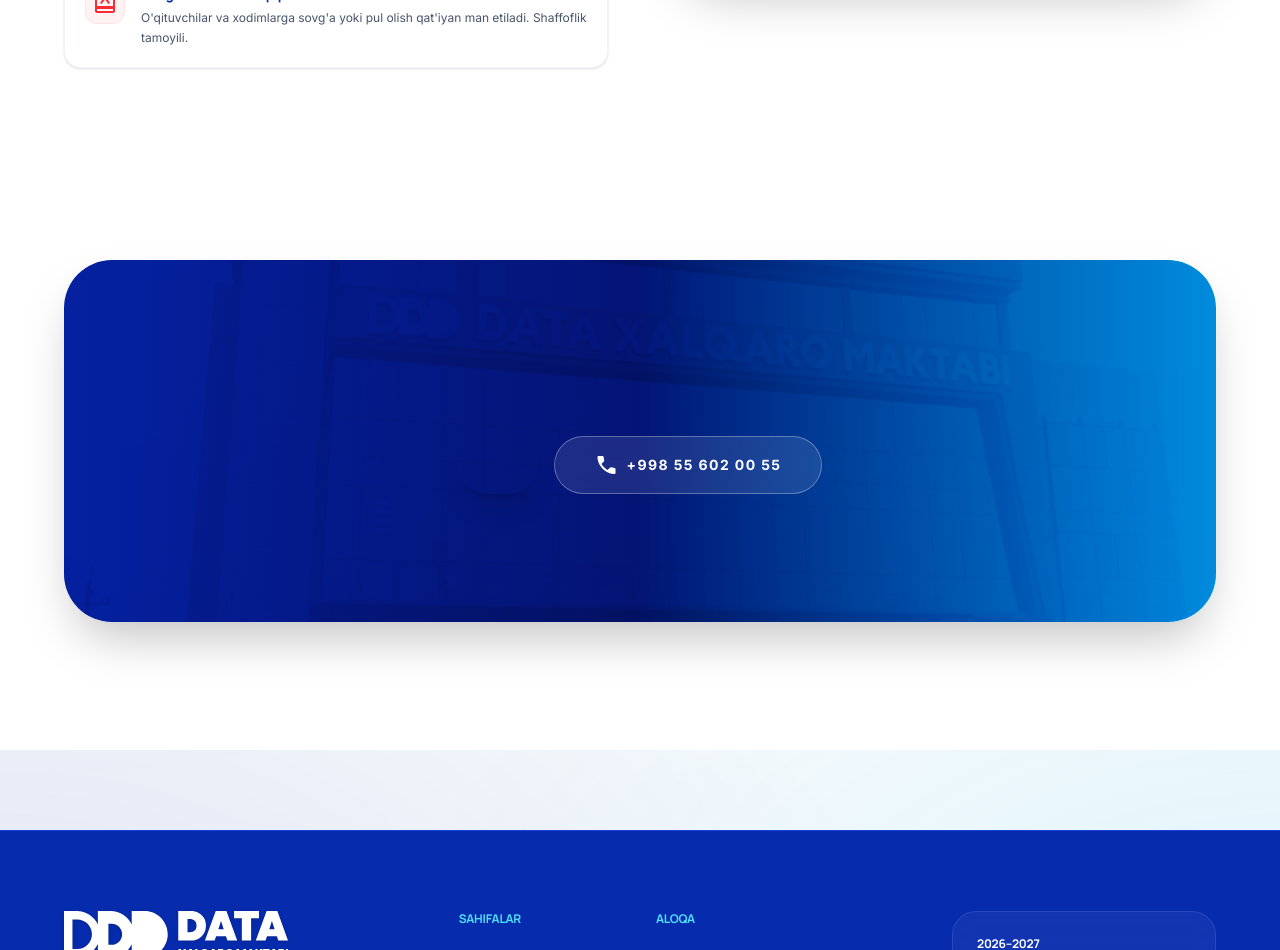
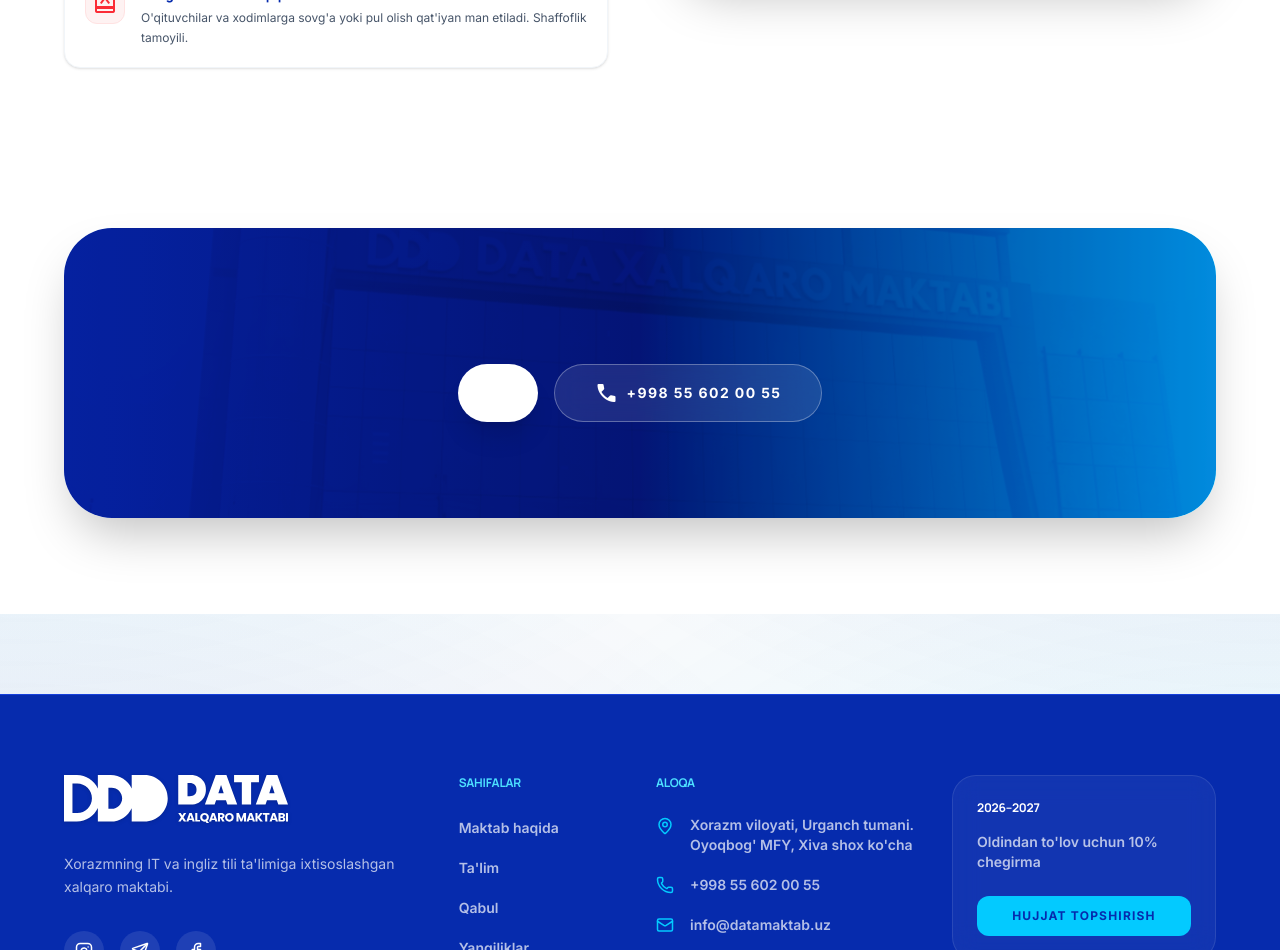
Before and after one commit to norbekqodirov/datamaktab, a React (Vite) app: page /qabul in a window 1280 px wide. Shown: the part 5380-6330 px from the top of the page. Built offline with nearby package versions, Linux system fonts and the light colour scheme; no server answers.

Commit message:
style: fix CTA button legibility and excessively large paddings

```diff
--- a/src/pages/About.tsx
+++ b/src/pages/About.tsx
@@ -520,8 +520,8 @@ export default function About() {
               </motion.div>
             ))}
           </div>
-          <div className="text-center">
-            <Link to="/maktab-haqida/jamoa" className="btn-secondary px-8 py-4 rounded-full text-sm font-bold uppercase tracking-widest inline-flex items-center gap-2 hover:scale-105 transition-transform">
+          <div className="text-center mt-12">
+            <Link to="/maktab-haqida/jamoa" className="bg-primary text-white hover:bg-[#041c80] px-8 py-4 rounded-full text-sm font-bold uppercase tracking-widest inline-flex items-center gap-2 hover:scale-105 transition-all shadow-lg">
               Barcha jamoa a'zolarini ko'rish <ArrowRight size={16} />
             </Link>
           </div>
--- a/src/pages/Admission.tsx
+++ b/src/pages/Admission.tsx
@@ -395,9 +395,9 @@ export default function Admission() {
       </section>
 
       {/* CTA */}
-      <section className="py-32">
+      <section className="py-16 md:py-24">
         <div className="max-w-[1440px] mx-auto px-6 md:px-16">
-          <div className="relative rounded-[3rem] overflow-hidden bg-gradient-to-r from-primary via-[#041c80] to-secondary py-12 md:py-16 md:py-32 px-6 md:px-16 text-center shadow-2xl">
+          <div className="relative rounded-[3rem] overflow-hidden bg-gradient-to-r from-primary via-[#041c80] to-secondary py-16 md:py-24 px-6 md:px-16 text-center shadow-2xl">
             <div className="absolute inset-0">
               <div className="absolute inset-0 bg-primary/40 mix-blend-multiply z-10" />
               <img className="w-full h-full object-cover scale-110 opacity-[0.15] mix-blend-overlay" src="/maktab.jpg" alt="" />
@@ -409,11 +409,11 @@ export default function Admission() {
                   {get('adm_cta_title', a.cta_title)}
                 </EditableText>
                 <EditableText value={get('adm_cta_desc', a.cta_desc)} onSave={v => saveKey('adm_cta_desc', v)} as="p" multiline
-                  className="text-white/80 max-w-2xl mx-auto mb-12 text-lg leading-relaxed">
+                  className="text-white/80 max-w-2xl mx-auto mb-10 text-lg leading-relaxed">
                   {get('adm_cta_desc', a.cta_desc)}
                 </EditableText>
                 <div className="flex flex-col sm:flex-row gap-4 justify-center">
-                  <button onClick={openEnrollModal} className="btn-secondary px-10 py-4 rounded-full font-bold uppercase tracking-widest text-sm shadow-xl">
+                  <button onClick={openEnrollModal} className="bg-white text-primary hover:bg-slate-50 transition-colors px-10 py-4 rounded-full font-bold uppercase tracking-widest text-sm shadow-xl">
                     {a.cta_primary}
                   </button>
                   <a href="tel:+998556020055" className="bg-white/10 border border-white/30 backdrop-blur-lg text-white px-10 py-4 rounded-full font-bold uppercase tracking-widest text-sm hover:bg-white hover:text-primary transition-all flex items-center gap-2 justify-center">
--- a/src/pages/Home.tsx
+++ b/src/pages/Home.tsx
@@ -453,9 +453,9 @@ export default function Home() {
       )}
 
       {/* ─── CTA ─── */}
-      <section className="py-32">
+      <section className="py-16 md:py-24">
         <div className="max-w-[1440px] mx-auto px-6 md:px-16">
-          <div className="relative rounded-[3rem] overflow-hidden bg-gradient-to-r from-primary via-[#041c80] to-secondary py-12 md:py-16 md:py-32 px-6 md:px-16 text-center shadow-2xl">
+          <div className="relative rounded-[3rem] overflow-hidden bg-gradient-to-r from-primary via-[#041c80] to-secondary py-16 md:py-24 px-6 md:px-16 text-center shadow-2xl">
             <div className="absolute inset-0">
               <div className="absolute inset-0 bg-primary/40 mix-blend-multiply z-10" />
               <img className="w-full h-full object-cover scale-110 opacity-[0.15] mix-blend-overlay" src="/maktab.jpg" alt="" />
@@ -463,9 +463,9 @@ export default function Home() {
             <div className="relative z-10">
               <motion.div initial={{ opacity: 0, y: 30 }} whileInView={{ opacity: 1, y: 0 }} viewport={{ once: true }}>
                 <h2 className="font-headline text-4xl md:text-6xl font-extrabold text-white tracking-[-0.03em] leading-tight mb-6">{t.cta.title}</h2>
-                <p className="text-white/80 max-w-2xl mx-auto mb-12 text-lg leading-relaxed">{t.cta.desc}</p>
+                <p className="text-white/80 max-w-2xl mx-auto mb-10 text-lg leading-relaxed">{t.cta.desc}</p>
                 <div className="flex flex-col sm:flex-row gap-4 justify-center">
-                  <button onClick={openEnrollModal} className="btn-secondary px-10 py-4 rounded-full font-bold uppercase tracking-widest text-sm shadow-xl">
+                  <button onClick={openEnrollModal} className="bg-white text-primary hover:bg-slate-50 px-10 py-4 rounded-full font-bold uppercase tracking-widest text-sm shadow-xl transition-all">
                     {t.cta.primary}
                   </button>
                   <Link to="/maktab-haqida" className="bg-white/10 border border-white/30 backdrop-blur-lg text-white px-10 py-4 rounded-full font-bold uppercase tracking-widest text-sm hover:bg-white hover:text-primary transition-all flex items-center gap-2 justify-center">
```
